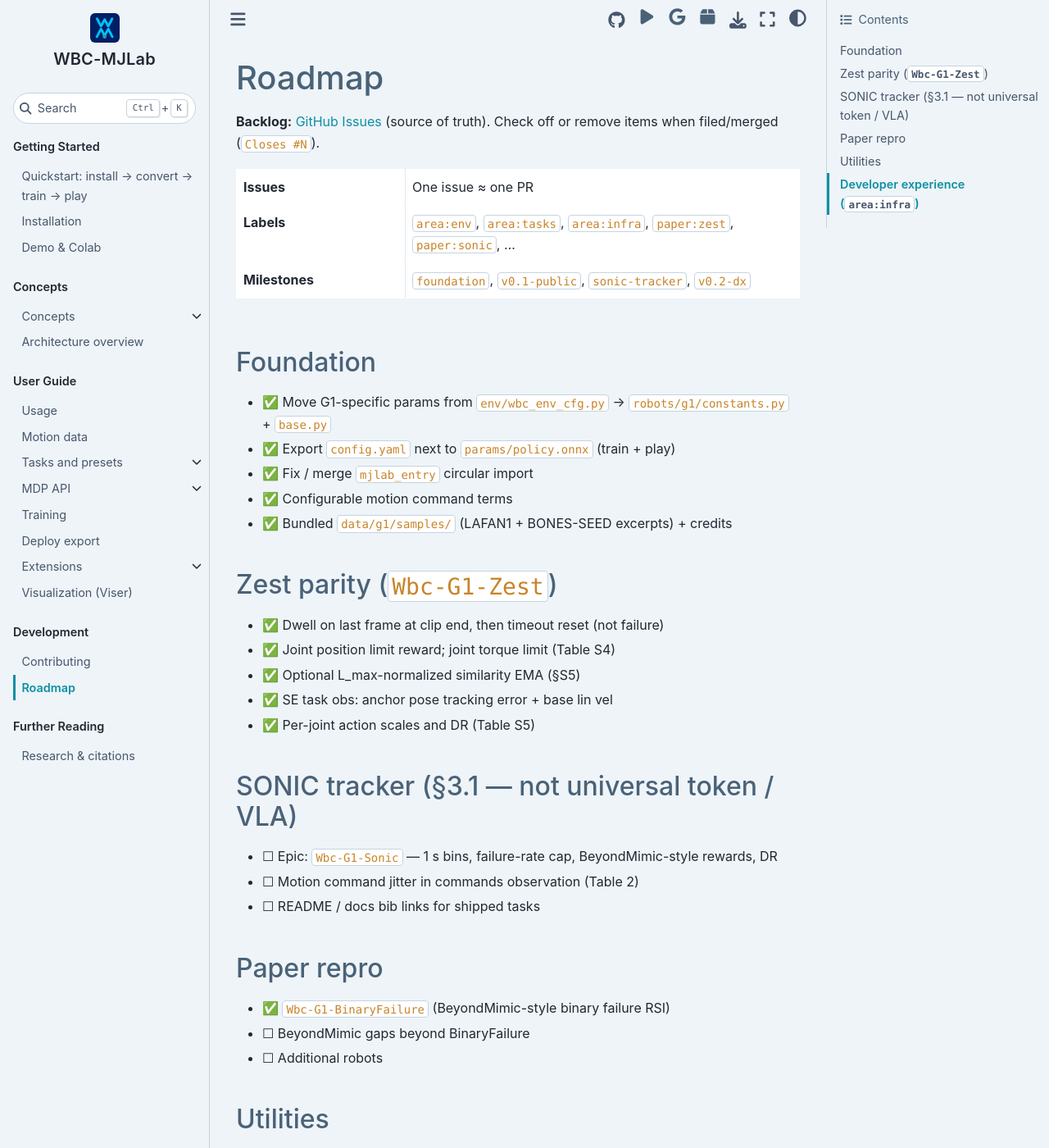
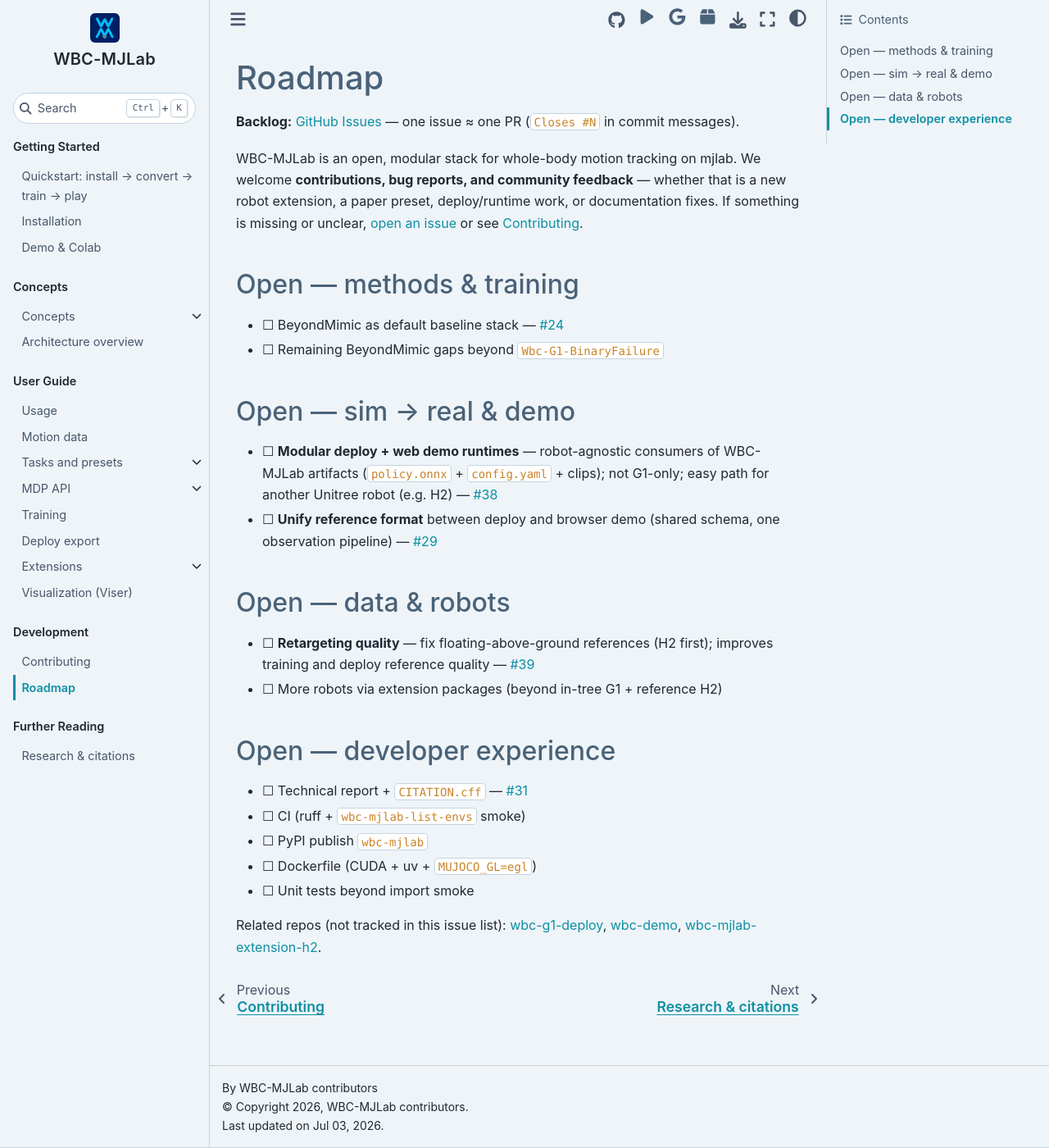
Before and after one commit to wbc-mjlab/wbc-mjlab, a Sphinx documentation site: the page built from docs/source/roadmap.rst, in a window 1280 px wide and 1400 px high. Shown: the whole window at 82% size. Built offline with Sphinx 7.4.7 and the Sphinx Book theme 1.1.4, drawn with Linux system fonts in a browser that asks for light colours; some of the changed text lies outside the part shown.

Commit message:
minor changes in docs

```diff
--- a/docs/index.rst
+++ b/docs/index.rst
@@ -130,3 +130,9 @@
 :doc:`source/research`. Method implementations follow published WBC / motion-tracking
 work cited there; please cite those papers when comparing against or reproducing their
 setups.
+
+Several contributors are affiliated with the `Institute of Artificial Intelligence
+<https://iai.mipt.ru/en/about>`_, the Robotics Center SBER,
+`Innopolis University <https://innopolis.university/en>`_, and
+`KAIST <https://www.kaist.ac.kr/en/>`_. We thank these groups for hosting and hardware
+used in training and deploy experiments.
--- a/docs/source/roadmap.rst
+++ b/docs/source/roadmap.rst
@@ -3,66 +3,47 @@
 Roadmap
 =======
 
-**Backlog:** `GitHub Issues <https://github.com/wbc-mjlab/wbc-mjlab/issues>`_ (source of truth).
-Check off or remove items when filed/merged (``Closes #N``).
+**Backlog:** `GitHub Issues <https://github.com/wbc-mjlab/wbc-mjlab/issues>`_ — one issue ≈ one PR
+(``Closes #N`` in commit messages).
 
-.. list-table::
-   :widths: 30 70
+WBC-MJLab is an open, modular stack for whole-body motion tracking on mjlab. We welcome
+**contributions, bug reports, and community feedback** — whether that is a new robot
+extension, a paper preset, deploy/runtime work, or documentation fixes. If something is
+missing or unclear, `open an issue <https://github.com/wbc-mjlab/wbc-mjlab/issues/new>`_
+or see :doc:`contributing`.
 
-   * - **Issues**
-     - One issue ≈ one PR
-   * - **Labels**
-     - ``area:env``, ``area:tasks``, ``area:infra``, ``paper:zest``, ``paper:sonic``, …
-   * - **Milestones**
-     - ``foundation``, ``v0.1-public``, ``sonic-tracker``, ``v0.2-dx``
+Open — methods & training
+-------------------------
 
-Foundation
-----------
+- ☐ BeyondMimic as default baseline stack — `#24 <https://github.com/wbc-mjlab/wbc-mjlab/issues/24>`_
+- ☐ Remaining BeyondMimic gaps beyond ``Wbc-G1-BinaryFailure``
 
-- ✅ Move G1-specific params from ``env/wbc_env_cfg.py`` → ``robots/g1/constants.py`` + ``base.py``
-- ✅ Export ``config.yaml`` next to ``params/policy.onnx`` (train + play)
-- ✅ Fix / merge ``mjlab_entry`` circular import
-- ✅ Configurable motion command terms
-- ✅ Bundled ``data/g1/samples/`` (LAFAN1 + BONES-SEED excerpts) + credits
+Open — sim → real & demo
+------------------------
 
-Zest parity (``Wbc-G1-Zest``)
------------------------------
+- ☐ **Modular deploy + web demo runtimes** — robot-agnostic consumers of WBC-MJLab
+  artifacts (``policy.onnx`` + ``config.yaml`` + clips); not G1-only; easy path for
+  another Unitree robot (e.g. H2) — `#38 <https://github.com/wbc-mjlab/wbc-mjlab/issues/38>`_
+- ☐ **Unify reference format** between deploy and browser demo (shared schema, one
+  observation pipeline) — `#29 <https://github.com/wbc-mjlab/wbc-mjlab/issues/29>`_
 
-- ✅ Dwell on last frame at clip end, then timeout reset (not failure)
-- ✅ Joint position limit reward; joint torque limit (Table S4)
-- ✅ Optional L_max-normalized similarity EMA (§S5)
-- ✅ SE task obs: anchor pose tracking error + base lin vel
-- ✅ Per-joint action scales and DR (Table S5)
+Open — data & robots
+--------------------
 
-SONIC tracker (§3.1 — not universal token / VLA)
-------------------------------------------------
+- ☐ **Retargeting quality** — fix floating-above-ground references (H2 first); improves
+  training and deploy reference quality — `#39 <https://github.com/wbc-mjlab/wbc-mjlab/issues/39>`_
+- ☐ More robots via extension packages (beyond in-tree G1 + reference H2)
 
-- ☐ Epic: ``Wbc-G1-Sonic`` — 1 s bins, failure-rate cap, BeyondMimic-style rewards, DR
-- ☐ Motion command jitter in commands observation (Table 2)
-- ☐ README / docs bib links for shipped tasks
+Open — developer experience
+---------------------------
 
-Paper repro
------------
+- ☐ Technical report + ``CITATION.cff`` — `#31 <https://github.com/wbc-mjlab/wbc-mjlab/issues/31>`_
+- ☐ CI (ruff + ``wbc-mjlab-list-envs`` smoke)
+- ☐ PyPI publish ``wbc-mjlab``
+- ☐ Dockerfile (CUDA + uv + ``MUJOCO_GL=egl``)
+- ☐ Unit tests beyond import smoke
 
-- ✅ ``Wbc-G1-BinaryFailure`` (BeyondMimic-style binary failure RSI)
-- ☐ BeyondMimic gaps beyond BinaryFailure
-- ☐ Additional robots
-
-Utilities
----------
-
-- ✅ Dataset visualizer (``wbc-mjlab-data-vis``)
-- ✅ Motion conversion pipeline (``wbc-mjlab-data-to-npz``, parallel batch)
-
-Developer experience (``area:infra``)
--------------------------------------
-
-- ✅ ``uv`` + ``uv.lock``, ``Makefile``, ``RELEASING.md``
-- ☐ ``.github/workflows/ci.yml`` — ruff + ``wbc-mjlab-list-envs``
-- ☐ ``CITATION.cff`` + README citing section
-- ✅ Sphinx docs + GitHub Pages (`#30 <https://github.com/wbc-mjlab/wbc-mjlab/issues/30>`_)
-- ☐ PyPI publish ``wbc-mjlab``
-- ☐ Dockerfile: CUDA + uv + ``MUJOCO_GL=egl``
-- ☐ Smoke tests in ``tests/`` (beyond import smoke)
-
-Epics (e.g. full SONIC stack): one issue with a checklist, then sub-issues per PR.
+Related repos (not tracked in this issue list): `wbc-g1-deploy
+<https://github.com/wbc-mjlab/wbc-g1-deploy>`_, `wbc-demo
+<https://github.com/wbc-mjlab/wbc-demo>`_, `wbc-mjlab-extension-h2
+<https://github.com/wbc-mjlab/wbc-mjlab-extension-h2>`_.
```
